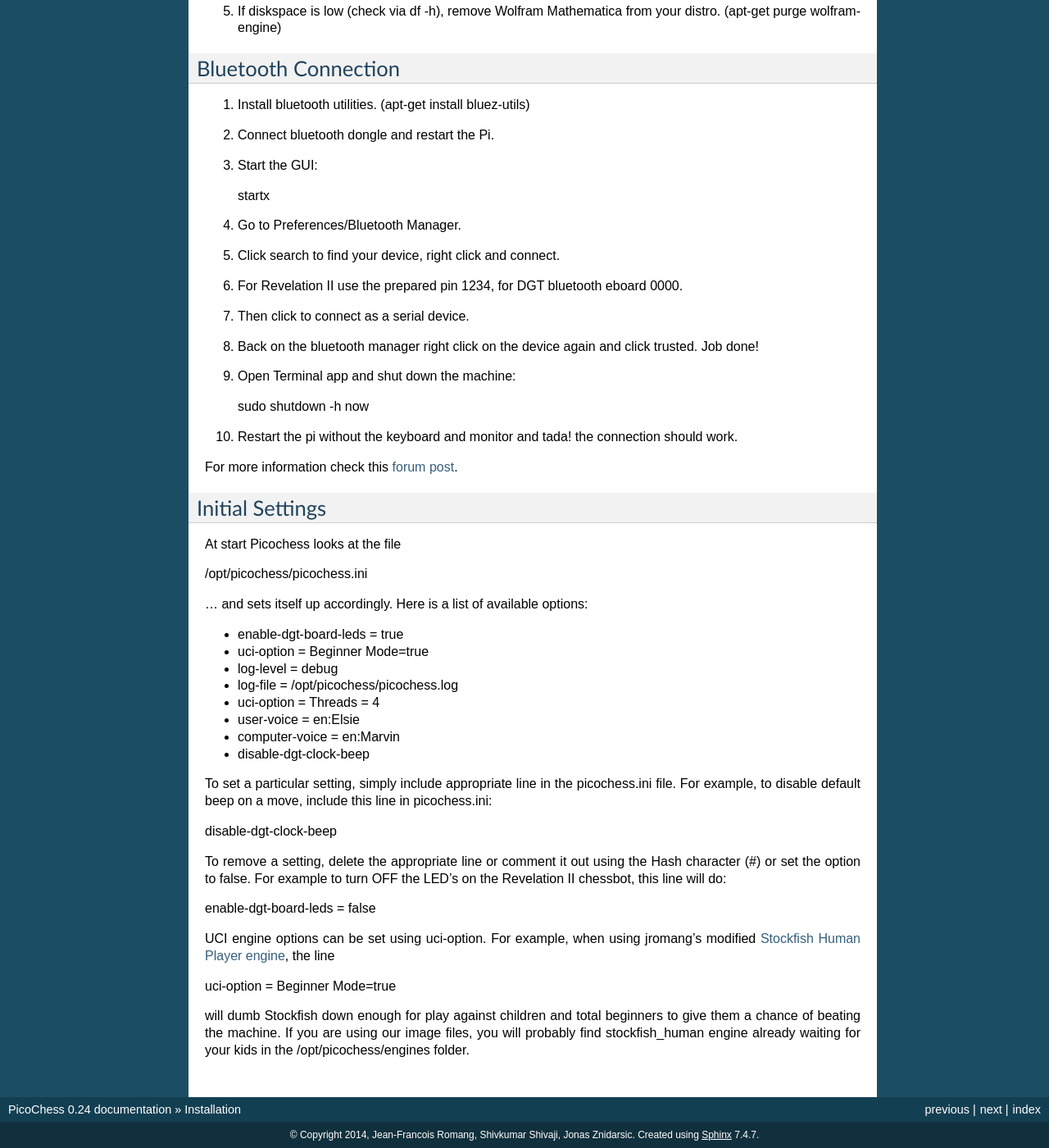
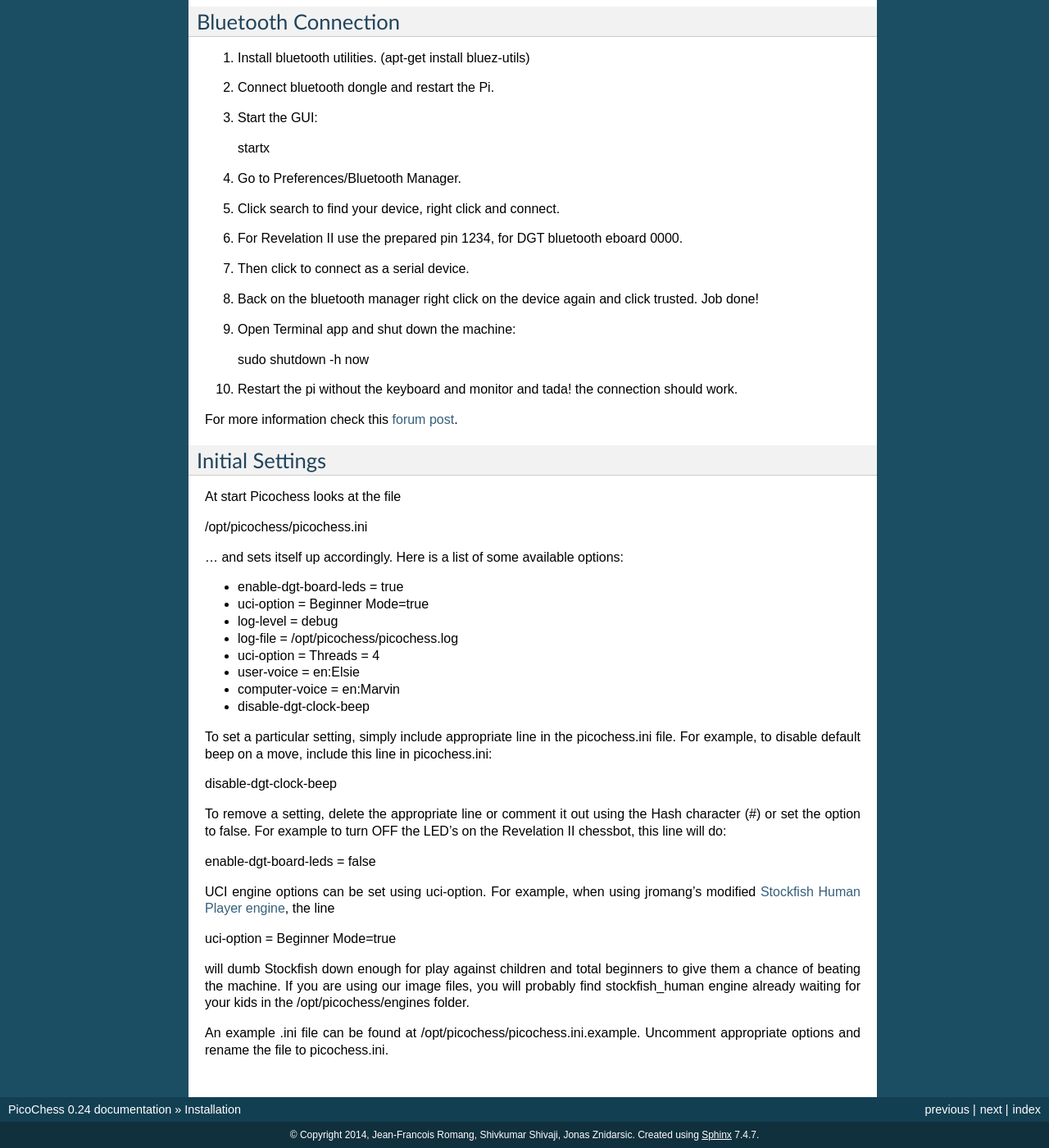
Before and after one commit to jromang/picochess, a Sphinx documentation site: the page built from docs/installation.rst, in a window 1280 px wide and 1400 px high, scrolled down 2034 px. Shown: the whole window at 82% size. Built offline with Sphinx 7.4.7, drawn with Linux system fonts in a browser that asks for light colours.

```diff
--- a/docs/installation.rst
+++ b/docs/installation.rst
@@ -118,8 +118,6 @@ runs on a desktop computer (Linux, OSX, Windows). You will need to install this
 
 for a list.
 
-5. If diskspace is low (check via df -h), remove Wolfram Mathematica from your distro. (apt-get purge wolfram-engine)
-
 Bluetooth Connection
 --------------------
 
@@ -156,7 +154,7 @@ At start Picochess looks at the file
 
 /opt/picochess/picochess.ini
 
-... and sets itself up accordingly. Here is a list of available options:
+... and sets itself up accordingly. Here is a list of some available options:
 
 * enable-dgt-board-leds = true
 * uci-option = Beginner Mode=true
@@ -185,3 +183,6 @@ uci-option = Beginner Mode=true
 will dumb Stockfish down enough for play against children and total beginners to give
 them a chance of beating the machine. If you are using our image files, you will probably find
 stockfish_human engine already waiting for your kids in the /opt/picochess/engines folder.
+
+An example .ini file can be found at /opt/picochess/picochess.ini.example.
+Uncomment appropriate options and rename the file to picochess.ini.
--- a/docs/usage.rst
+++ b/docs/usage.rst
@@ -114,4 +114,4 @@ PGN file support
 
 All moves of the played game along with engine are stored.
 Every game played with picochess is stored in the /opt/picochess folder as "games.pgn".
-If a position is undone, another game will be created within game.pgn.
+If a position is undone, another game will be created within games.pgn.
--- a/utilities.py
+++ b/utilities.py
@@ -30,7 +30,7 @@ except ImportError:
 
 
 # picochess version
-version = '038'
+version = '039'
 
 event_queue = queue.Queue()
 display_devices = []
```
